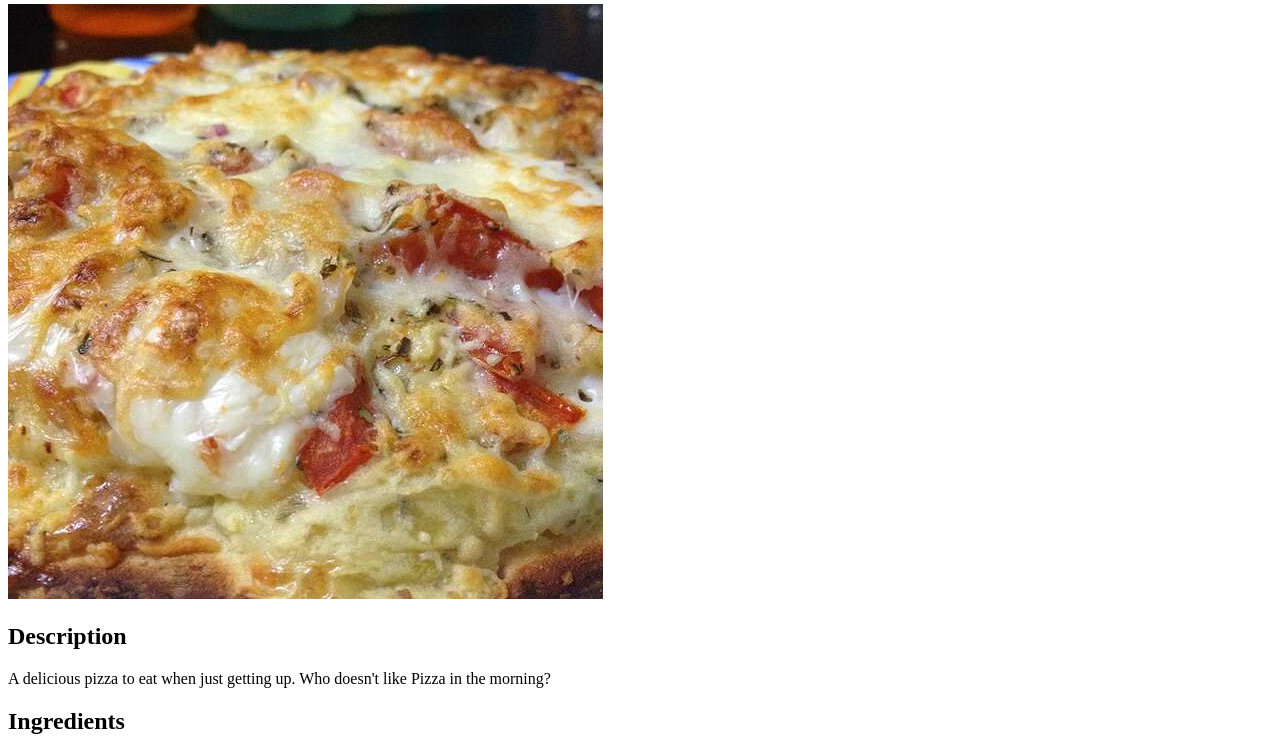
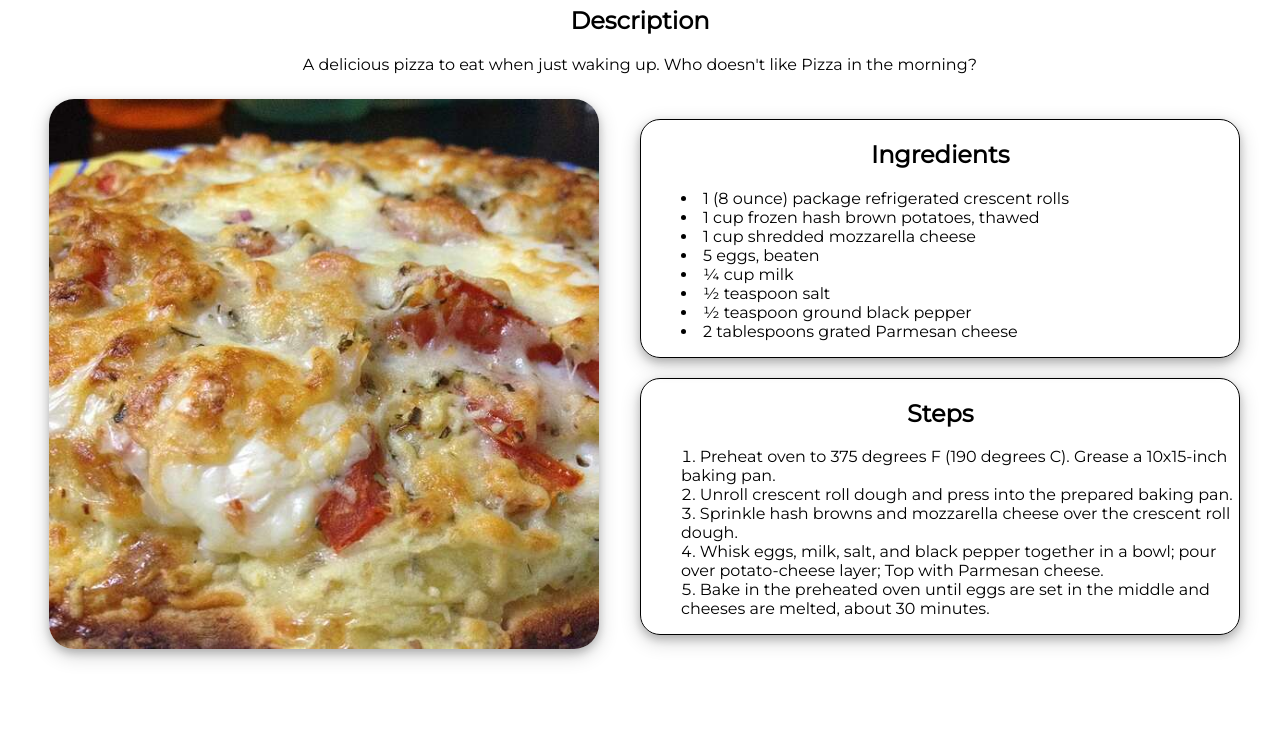
Before and after one commit to redmondking/odin-recipes, a plain HTML site: page recipes/breakfastpizza.html in a window 1280 px wide. Shown: the part 76-828 px from the top of the page. After the commit the page ends 800 px from the top, so only its background shows below. Drawn offline with Linux system fonts and the light colour scheme.

Commit message:
Develop css folder with stylesheet and develop styles using breakfastpizza as template.

```diff
--- /dev/null
+++ b/css/styles.css
@@ -0,0 +1,55 @@
+@import url('https://fonts.googleapis.com/css2?family=Montserrat&display=swap');
+
+body {
+    font-family: 'Montserrat', sans-serif;
+}
+
+h1,
+h2,
+p {
+    text-align: center;
+}
+
+p {
+    margin-bottom: 25px;
+    font-size: 16px;
+}
+
+ul,
+ol {
+    list-style-position: inside;
+}
+
+.card {
+    border: solid;
+    border-width: 1px;
+    margin-top: 20px;
+    border-radius: 20px;
+    margin-right: 5%;
+}
+
+div.card {
+    box-shadow: 0 4px 8px 0 rgba(0, 0, 0, 0.2), 0 6px 20px 0 rgba(0, 0, 0, 0.19);
+}
+
+.featured-image {
+    display: block;
+    height: 550px;
+    width: auto;
+    margin-left: auto;
+    margin-right: auto;
+    border-radius: 25px;
+    box-shadow: 0 4px 8px 0 rgba(0, 0, 0, 0.2), 0 6px 20px 0 rgba(0, 0, 0, 0.19);
+}
+
+.container {
+    display: flex;
+}
+
+.flex-left {
+    flex: 0 0 50%;
+}
+
+.flex-right {
+    flex: 1;
+}
--- a/index.html
+++ b/index.html
@@ -4,6 +4,7 @@
 <head>
     <meta charset="UTF-8">
     <title>Odin Recipes</title>
+    <link rel="stylesheet" href="./css/styles.css">
 </head>
 
 <body>
--- a/recipes/breakfastpizza.html
+++ b/recipes/breakfastpizza.html
@@ -1,16 +1,28 @@
 <!DOCTYPE html>
 <html>
+
 <head>
-    <meta charset="UTF-8">
+    <meta charset="UTF-8" />
     <title>Odin Recipes - Breakfast Pizza</title>
+    <link rel="stylesheet" href="../css/styles.css">
 </head>
+
 <body>
+    <div>
         <h1>Breakfast Pizza</h1>
-    <img src="../images/recipes/breakfast-pizza.jpg" alt="Cheesy Breakfast Pizza">
-
+    </div>
+    <div>
         <h2>Description</h2>
-    <p>A delicious pizza to eat when just getting up. Who doesn't like Pizza in the morning?</p>
-
+        <p>A delicious pizza to eat when just waking up. Who doesn't like Pizza in the morning?</p>
+    </div>
+    <div class="container">
+        <div class="flex-left">
+            <div>
+            <img src="../images/recipes/breakfast-pizza.jpg" alt="Cheesy Breakfast Pizza" class="featured-image" />
+            </div>
+        </div>
+        <div class="flex-right">
+            <div class="card">
                 <h2>Ingredients</h2>
                 <ul>
                     <li>1 (8 ounce) package refrigerated crescent rolls</li>
@@ -22,14 +34,23 @@
                     <li>½ teaspoon ground black pepper</li>
                     <li>2 tablespoons grated Parmesan cheese</li>
                 </ul>
-
+            </div>
+            <div class="card">
                 <h2>Steps</h2>
                 <ol>
                     <li>Preheat oven to 375 degrees F (190 degrees C). Grease a 10x15-inch baking pan.</li>
                     <li>Unroll crescent roll dough and press into the prepared baking pan.</li>
                     <li>Sprinkle hash browns and mozzarella cheese over the crescent roll dough.</li>
-            <li>Whisk eggs, milk, salt, and black pepper together in a bowl; pour over potato-cheese layer; Top with Parmesan cheese.</li>
-            <li>Bake in the preheated oven until eggs are set in the middle and cheeses are melted, about 30 minutes.</li>
+                    <li>Whisk eggs, milk, salt, and black pepper together in a bowl; pour over potato-cheese layer; Top
+                        with
+                        Parmesan cheese.</li>
+                    <li>Bake in the preheated oven until eggs are set in the middle and cheeses are melted, about 30
+                        minutes.
+                    </li>
                 </ol>
+            </div>
+        </div>
+    </div>
 </body>
+
 </html>
```
Also changed, not shown: recipes/sloppyjoe.html (+3 -3 lines). Lines whose indentation alone changed are shown as unchanged.
